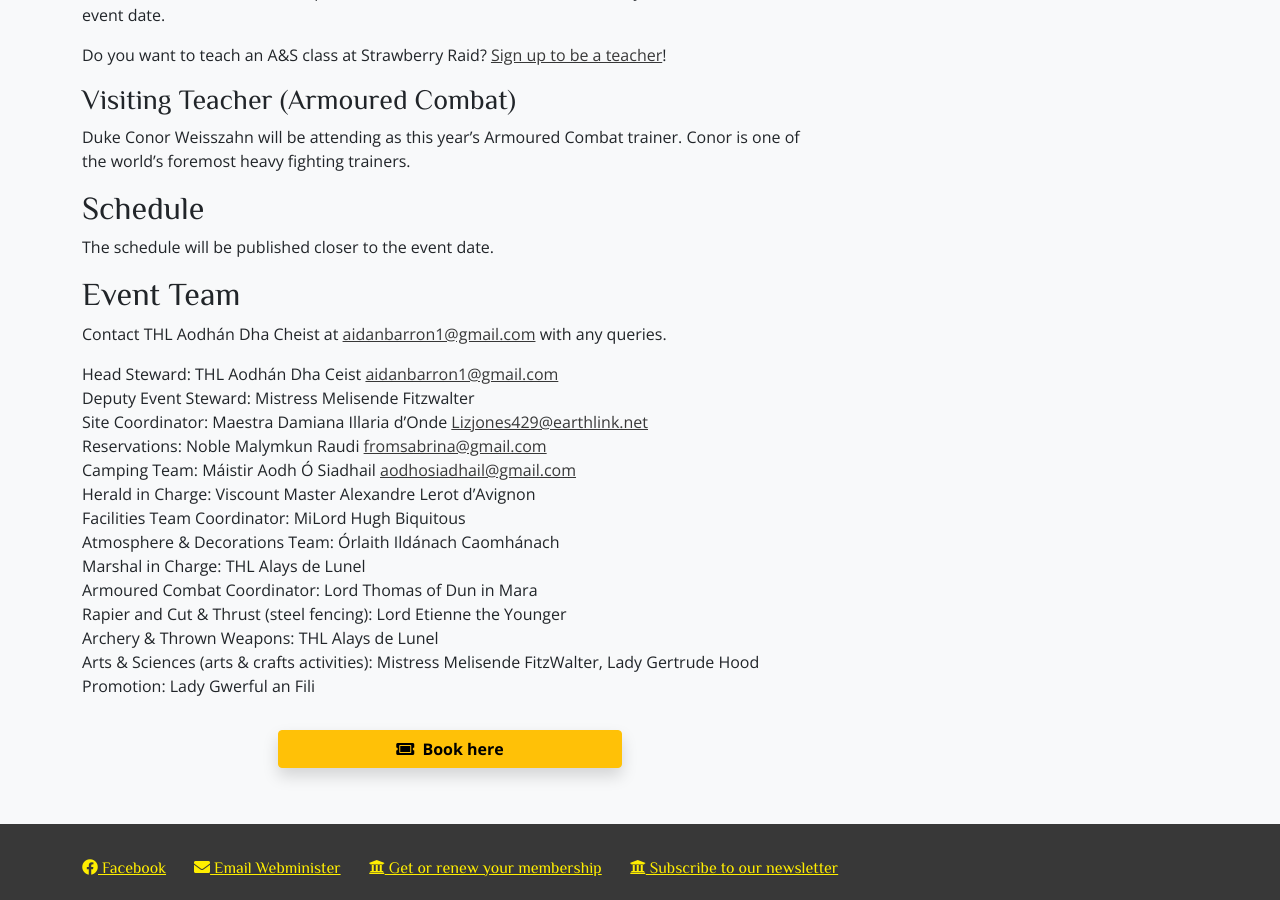
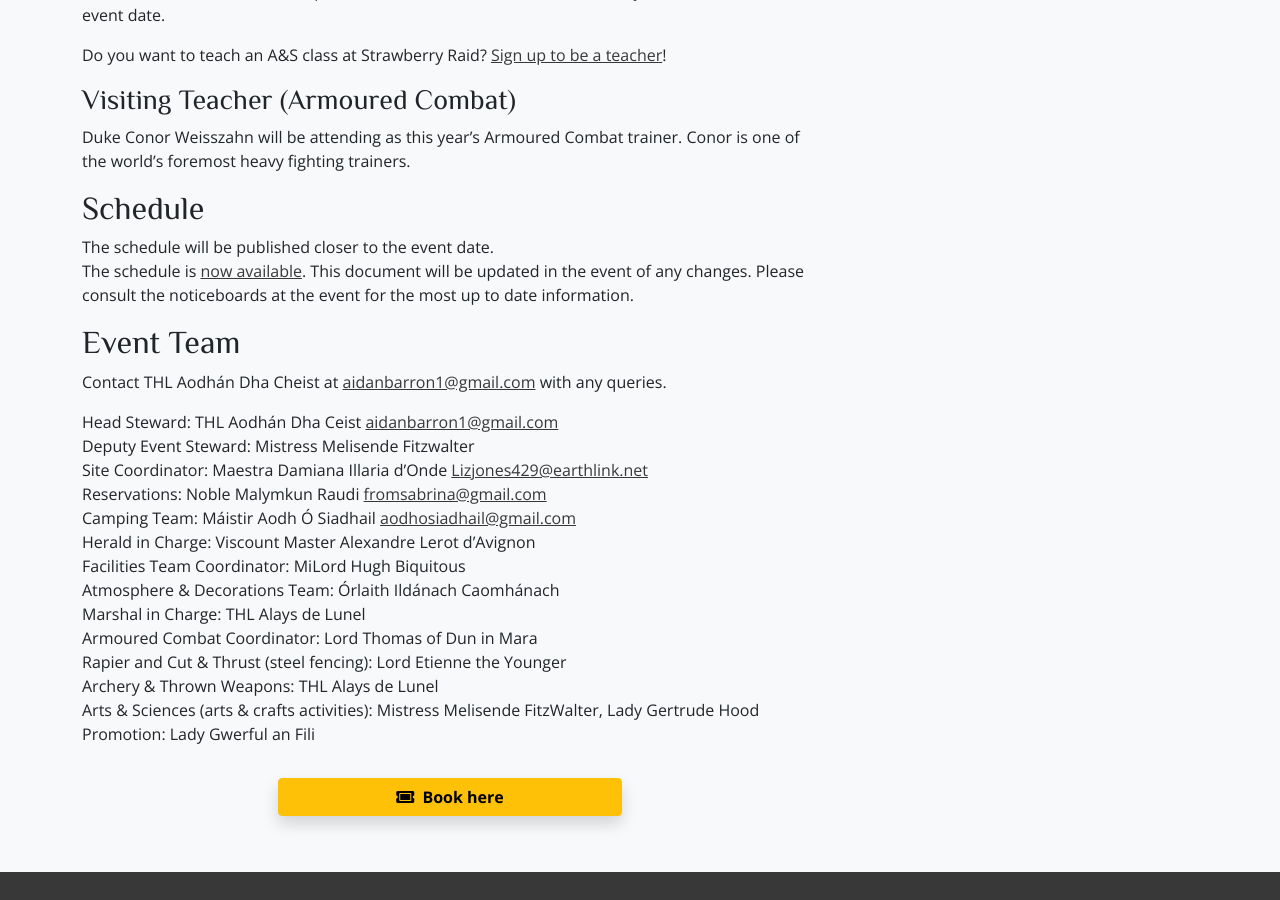
Before and after one commit to drachenwald/dun-in-mara, a Jekyll site: the page built from events/2025/strawberry-raid-iv/index.md, in a window 1280 px wide and 900 px high, scrolled down 4350 px. Built offline with Jekyll 4.4.1, drawn with Linux system fonts in a browser that asks for light colours; comment, search, counter and statistics services are not loaded.

Commit message:
Added SR schedule sheet

```diff
--- a/events/2025/strawberry-raid-iv/index.md
+++ b/events/2025/strawberry-raid-iv/index.md
@@ -144,6 +144,7 @@
 ## Schedule
 
 The schedule will be published closer to the event date.
+The schedule is <a href="https://docs.google.com/spreadsheets/d/1HzCIMse8etcE8C72AXuQWK6zSjAglFycaJlrP-9cXxI/edit?usp=sharing">now available</a>. This document will be updated in the event of any changes. Please consult the noticeboards at the event for the most up to date information.
 
 <a name="eventteam"></a>
 ## Event Team
```
